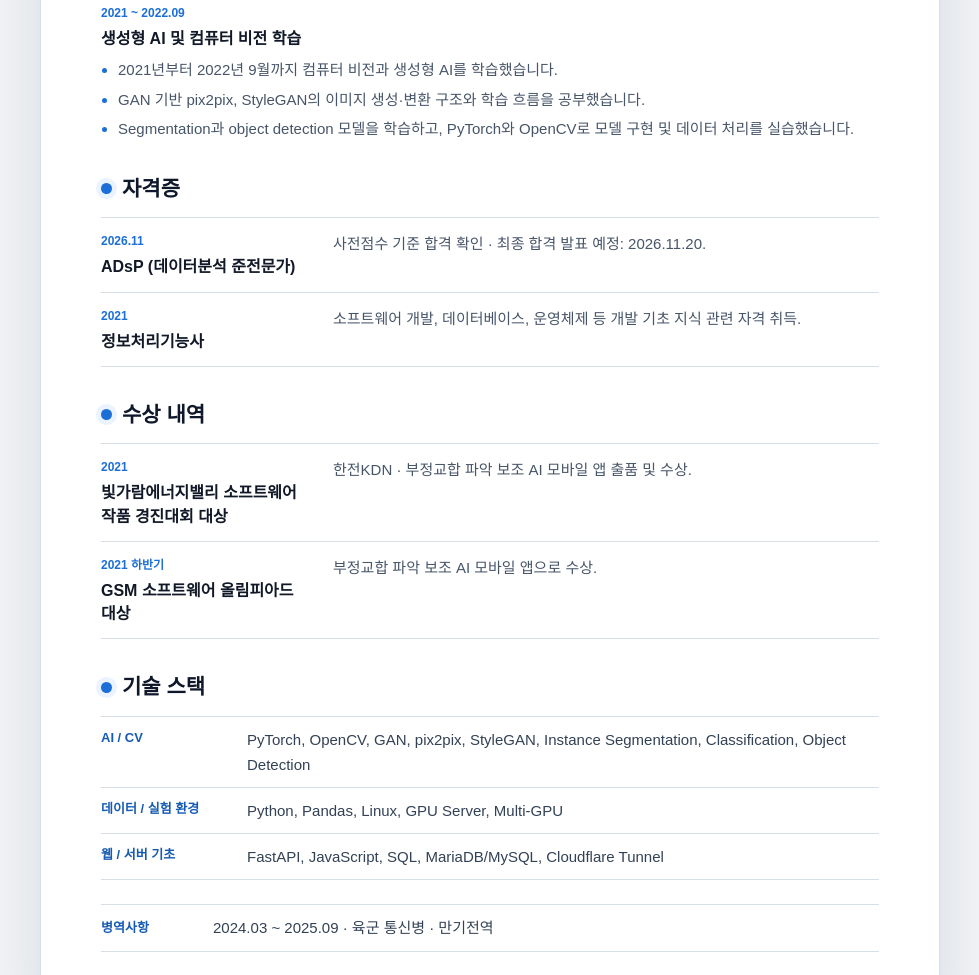
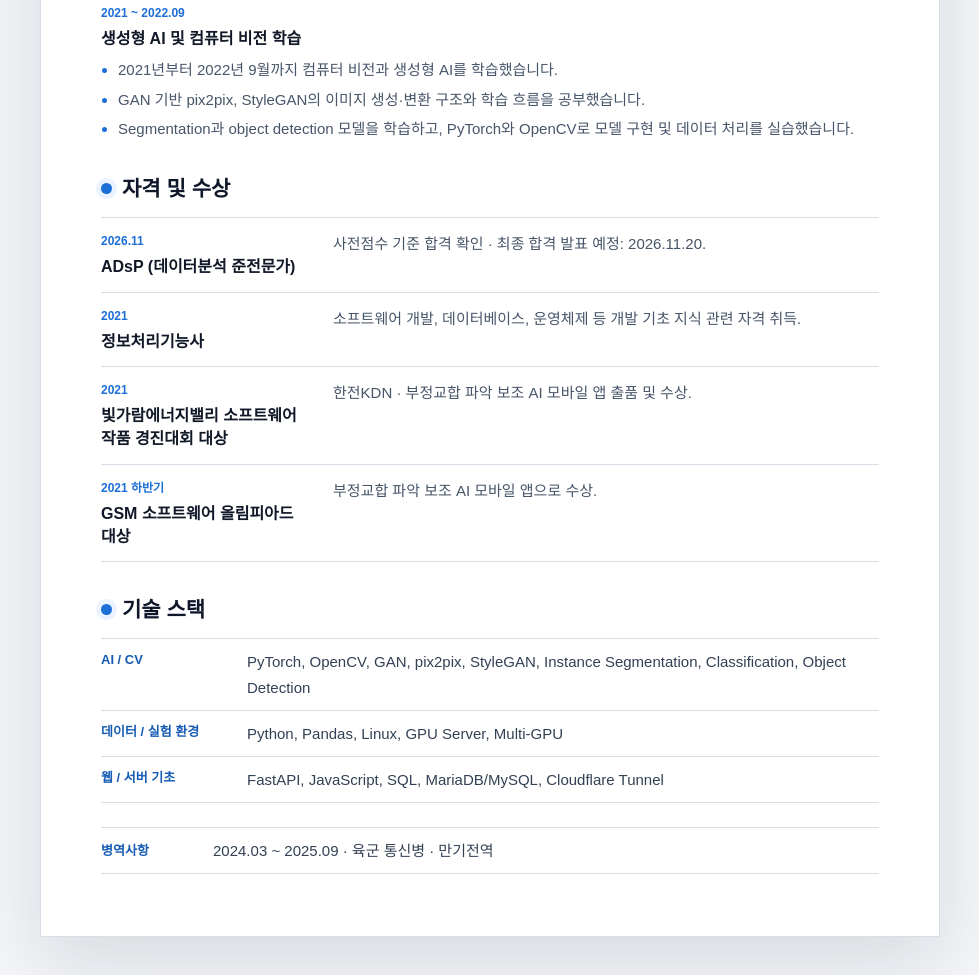
Before and after one commit to weoqpur/profile, a plain HTML site: page index.html in a window 1280 px wide. Shown: the part 2333-3308 px from the top of the page, without its empty margins (150-1129 px from the left). Drawn offline with Linux system fonts and the light colour scheme; a web font is replaced by a local one.

Commit message:
Revert "Separate certifications and awards sections"
This reverts commit 3760dd6b5b9efa5942a1d910a7e0383844e2172b.

```diff
--- a/index.html
+++ b/index.html
@@ -286,7 +286,7 @@
         </section>
 
         <section class="resume-section" aria-labelledby="credential-title">
-          <h2 id="credential-title" class="section-title">자격증</h2>
+          <h2 id="credential-title" class="section-title">자격 및 수상</h2>
           <div class="credential-list">
             <article class="credential-item">
               <div>
@@ -302,12 +302,6 @@
               </div>
               <p>소프트웨어 개발, 데이터베이스, 운영체제 등 개발 기초 지식 관련 자격 취득.</p>
             </article>
-          </div>
-        </section>
-
-        <section class="resume-section" aria-labelledby="awards-title">
-          <h2 id="awards-title" class="section-title">수상 내역</h2>
-          <div class="credential-list">
             <article class="credential-item">
               <div>
                 <p class="credential-label">2021</p>
```
